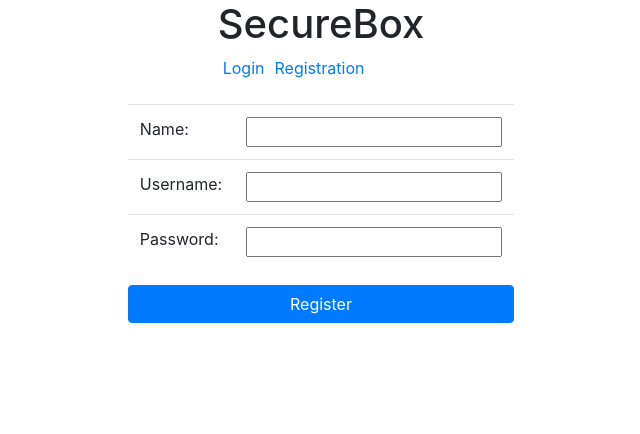
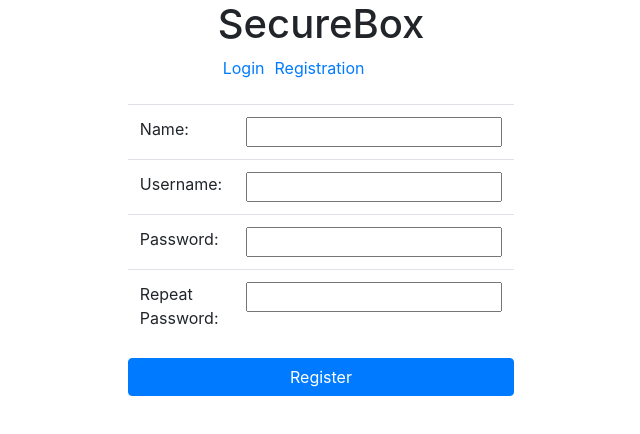
Before and after one commit to wald3r/secureBox, a React (Create React App) app in the folder frontend/: page /registration in a window 1280 px wide. Shown: the top 434 px of the page, without its empty margins (319-959 px from the left). Built offline with nearby package versions, Linux system fonts and the light colour scheme.

Commit message:
registration improved

```diff
--- a/frontend/src/components/Registration.js
+++ b/frontend/src/components/Registration.js
@@ -1,24 +1,40 @@
 import React, { useState } from 'react'
 import registrationService from '../services/registration'
 import { Button, Form } from 'react-bootstrap'
+import { connect } from 'react-redux'
+import { handleNotification } from '../reducers/notificationReducer'
+import { handleError } from '../reducers/errorReducer'
 import '../stylesheets/general.css'
 
 
 
-const Registration = () => {
+const Registration = (props) => {
+
 
 
   const [ newname, setNewname ] = useState('')
-  const [ newpwd, setNewpwd ] = useState('')
+  const [ newpwd1, setNewpwd1 ] = useState('')
+  const [ newpwd2, setNewpwd2 ] = useState('')
   const [ name, setName ] = useState('')
 
   const handleRegistration =  async (event) => {
     event.preventDefault()
-    console.log('register:', newname, newpwd, name)
-    await registrationService.register({ username: newname, password: newpwd, name: name })
-    setNewname('')
-    setNewpwd('')
-    setName('')
+    console.log('register:', newname, name)
+    try{
+      if(newpwd1 === newpwd2){
+        const responst = await registrationService.register({ username: newname, password: newpwd1, name: name })
+        console.log(responst)
+        props.handleNotification('Registration successfull', 5000)
+      }else{
+        props.handleError('Passwords do not match', 5000)
+      }
+    }catch(exception){
+      props.handleError(exception.message, 5000)
+    }
+    /*setNewname('')
+    setNewpwd1('')
+    setNewpwd2('')
+    setName('')*/
   }
 
   return(
@@ -47,7 +63,7 @@ const Registration = () => {
                         </td>
 
                         <td>
-                          <input autoComplete='off' onChange={({ target }) => setName(target.value)}/>
+                          <input autoComplete='off' onChange={({ target }) => setNewname(target.value)}/>
                         </td>
                     </tr>
                     <tr>
@@ -56,7 +72,16 @@ const Registration = () => {
                         </td>
 
                         <td>
-                          <input autoComplete='off' type='password' onChange={({ target }) => setNewpwd(target.value)} />
+                          <input autoComplete='off' type='password' onChange={({ target }) => setNewpwd1(target.value)} />
+                        </td>
+                    </tr>
+                    <tr>
+                        <td width="10">
+                            Repeat Password:
+                        </td>
+
+                        <td>
+                          <input autoComplete='off' type='password' onChange={({ target }) => setNewpwd2(target.value)} />
                         </td>
                     </tr>
                 </tbody>
@@ -69,4 +94,9 @@ const Registration = () => {
   )
 }
 
-export default Registration
+const mapDispatchToProps = {
+  handleNotification,
+  handleError
+}
+
+export default connect(null, mapDispatchToProps)(Registration)
--- a/frontend/src/services/registration.js
+++ b/frontend/src/services/registration.js
@@ -5,7 +5,7 @@ const baseUrl = '/api/registration'
 const register = async data => {
 
   const response = await axios.post(baseUrl, data)
-  return response.data
+  return response
 
 }
 
```
Also changed, not shown: 1 other file (tests, documents, lock files or other folders).
